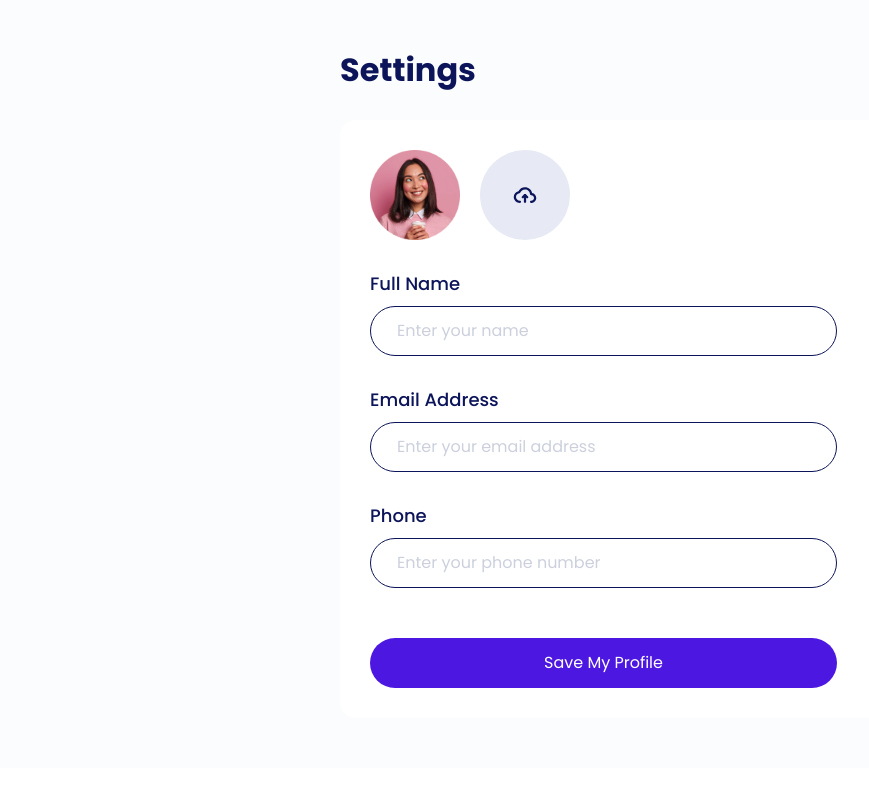
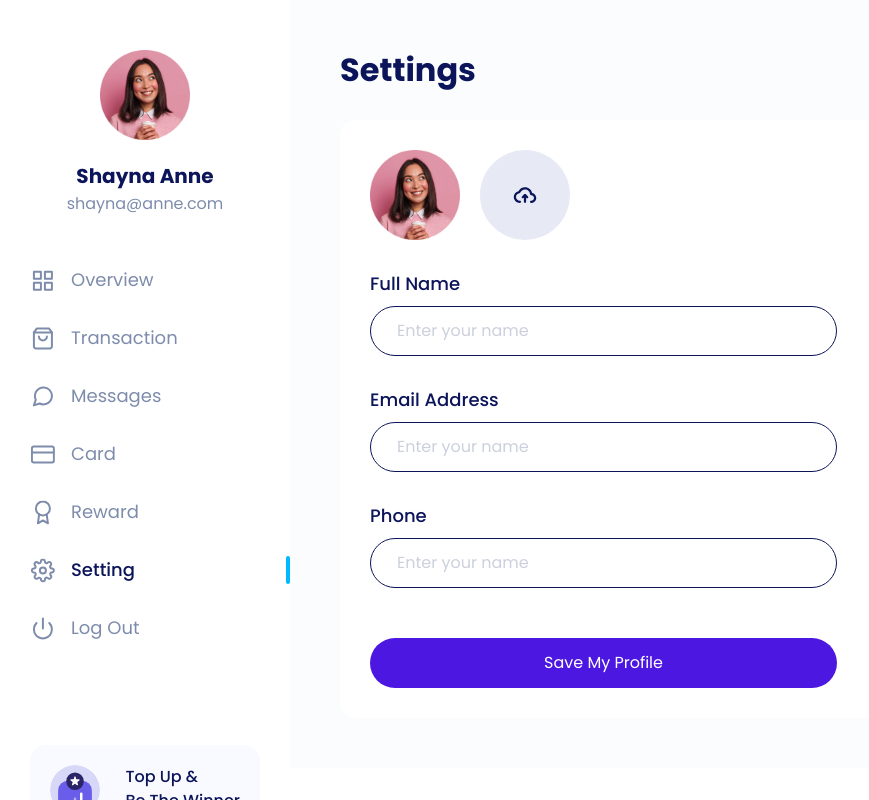
Before and after one commit to muhamaddaffa/duppsstore, a Next.js app: page /member/edit-profile in a window 1280 px wide. Shown: the whole page, without its empty margins (0-869 px from the left). Built offline with nearby package versions, Linux system fonts and the light colour scheme.

Commit message:
refactor: edit profile page

```diff
--- /dev/null
+++ b/components/atoms/Input/index.tsx
@@ -0,0 +1,26 @@
+interface InputProps {
+  label: string;
+}
+
+export default function Input(props: InputProps) {
+  const { label, ...nativeProps } = props;
+  return (
+    <>
+      <label
+        htmlFor="name"
+        className="form-label text-lg fw-medium color-palette-1 mb-10"
+      >
+        {label}
+      </label>
+      <input
+        type="text"
+        className="form-control rounded-pill text-lg"
+        id="name"
+        name="name"
+        aria-describedby="name"
+        placeholder="Enter your name"
+        {...nativeProps}
+      />
+    </>
+  );
+}
--- a/components/organisms/SideBar/MenuItem.tsx
+++ b/components/organisms/SideBar/MenuItem.tsx
@@ -1,5 +1,7 @@
 import classNames from "classnames";
 import Image from "next/image";
+import Link from "next/link";
+
 interface MenuItemProps {
   title: string;
   icon:
@@ -11,9 +13,11 @@
     | "icon-menu-settings"
     | "icon-menu-logout";
   active?: boolean;
+  href: string;
 }
+
 export default function MenuItem(props: Partial<MenuItemProps>) {
-  const { title, icon, active } = props;
+  const { title, icon, active, href } = props;
   const classItem = classNames({
     item: true,
     "mb-30": true,
@@ -31,9 +35,9 @@
       </div>
 
       <p className="item-title m-0">
-        <a href="" className="text-lg text-decoration-none">
-          {title}
-        </a>
+        <Link href={href || "#"} legacyBehavior>
+          <a className="text-lg text-decoration-none">{title}</a>
+        </Link>
       </p>
     </div>
   );
--- a/components/organisms/SideBar/index.tsx
+++ b/components/organisms/SideBar/index.tsx
@@ -1,20 +1,62 @@
 import Footer from "./Footer";
 import MenuItem from "./MenuItem";
-import Profile from "./profile";
+import Profile from "./Profile";
 
-export default function SideBar() {
+interface SideBarProps {
+  activeMenu:
+    | "overview"
+    | "transaction"
+    | "messages"
+    | "card"
+    | "reward"
+    | "setting"
+    | "log-out";
+}
+
+export default function SideBar(props: SideBarProps) {
+  const { activeMenu } = props;
   return (
     <section className="sidebar">
       <div className="content pt-50 pb-30 ps-30">
         <Profile />
         <div className="menus">
-          <MenuItem title="Overview" icon="icon-menu-overview" active />
-          <MenuItem title="Transaction" icon="icon-menu-transaction" />
-          <MenuItem title="Messages" icon="icon-menu-messages" />
-          <MenuItem title="Card" icon="icon-menu-card" />
-          <MenuItem title="Reward" icon="icon-menu-rewards" />
-          <MenuItem title="Setting" icon="icon-menu-settings" />
-          <MenuItem title="Log Out" icon="icon-menu-logout" />
+          <MenuItem
+            title="Overview"
+            icon="icon-menu-overview"
+            active={activeMenu === "overview"}
+            href="/member"
+          />
+          <MenuItem
+            title="Transaction"
+            icon="icon-menu-transaction"
+            active={activeMenu === "transaction"}
+            href="/member/transactions"
+          />
+          <MenuItem
+            title="Messages"
+            icon="icon-menu-messages"
+            active={activeMenu === "messages"}
+            href="/member/messages"
+          />
+          <MenuItem
+            title="Card"
+            icon="icon-menu-card"
+            active={activeMenu === "card"}
+            href="/member/card"
+          />
+          <MenuItem
+            title="Reward"
+            icon="icon-menu-rewards"
+            active={activeMenu === "reward"}
+            href="/member/reward"
+          />
+          <MenuItem
+            title="Setting"
+            icon="icon-menu-settings"
+            active={activeMenu === "setting"}
+            href="/member/edit-profile"
+          />
+          <MenuItem title="Log Out" icon="icon-menu-logout" href="/sign-in" />
         </div>
         <Footer />
       </div>
--- a/pages/member/edit-profile.tsx
+++ b/pages/member/edit-profile.tsx
@@ -1,6 +1,10 @@
+import Input from "@/components/atoms/Input";
+import SideBar from "@/components/organisms/SideBar";
+import Image from "next/image";
 export default function EditProfile() {
   return (
     <section className="edit-profile overflow-auto">
+      <SideBar activeMenu="setting" />
       <main className="main-wrapper">
         <div className="ps-lg-0">
           <h2 className="text-4xl fw-bold color-palette-1 mb-30">Settings</h2>
@@ -15,79 +19,22 @@
                     className="avatar img-fluid"
                   />
                   <div className="avatar-overlay position-absolute top-0 d-flex justify-content-center align-items-center">
-                    <svg
-                      width="24"
-                      height="24"
-                      viewBox="0 0 24 24"
-                      fill="none"
-                      xmlns="http://www.w3.org/2000/svg"
-                    >
-                      <path
-                        d="M3 6H5H21"
-                        stroke="white"
-                        stroke-width="2"
-                        stroke-linecap="round"
-                        stroke-linejoin="round"
-                      />
-                      <path
-                        d="M8 6V4C8 3.46957 8.21071 2.96086 8.58579 2.58579C8.96086 2.21071 9.46957 2 10 2H14C14.5304 2 15.0391 2.21071 15.4142 2.58579C15.7893 2.96086 16 3.46957 16 4V6M19 6V20C19 20.5304 18.7893 21.0391 18.4142 21.4142C18.0391 21.7893 17.5304 22 17 22H7C6.46957 22 5.96086 21.7893 5.58579 21.4142C5.21071 21.0391 5 20.5304 5 20V6H19Z"
-                        stroke="white"
-                        stroke-width="2"
-                        stroke-linecap="round"
-                        stroke-linejoin="round"
-                      />
-                      <path
-                        d="M14 11V17"
-                        stroke="white"
-                        stroke-width="2"
-                        stroke-linecap="round"
-                        stroke-linejoin="round"
-                      />
-                      <path
-                        d="M10 11V17"
-                        stroke="white"
-                        stroke-width="2"
-                        stroke-linecap="round"
-                        stroke-linejoin="round"
-                      />
-                    </svg>
+                    <img
+                      src="/icon/upload.svg"
+                      width={24}
+                      height={24}
+                      alt="upload"
+                    />
                   </div>
                 </div>
                 <div className="image-upload">
-                  <label for="avatar">
-                    <svg
-                      width="90"
-                      height="90"
-                      viewBox="0 0 90 90"
-                      fill="none"
-                      xmlns="http://www.w3.org/2000/svg"
-                    >
-                      <circle cx="45" cy="45" r="45" fill="#E7EAF5" />
-                      <path
-                        fill-rule="evenodd"
-                        clip-rule="evenodd"
-                        d="M45 39.375C42.7981 39.375 40.9679 40.7216 40.3127 42.5332C40.1693 42.9297 39.8162 43.2128 39.398 43.2665C37.4362 43.5183 36 45.1013 36 46.9286C36 48.919 37.7105 50.625 39.9375 50.625C40.5588 50.625 41.0625 51.1287 41.0625 51.75C41.0625 52.3713 40.5588 52.875 39.9375 52.875C36.5726 52.875 33.75 50.2638 33.75 46.9286C33.75 44.0997 35.7853 41.7878 38.4536 41.1547C39.5996 38.7573 42.1173 37.125 45 37.125C48.5711 37.125 51.6055 39.6452 52.1224 43.0137C54.4461 43.4763 56.25 45.4474 56.25 47.8929C56.25 50.6955 53.8807 52.875 51.075 52.875C50.4537 52.875 49.95 52.3713 49.95 51.75C49.95 51.1287 50.4537 50.625 51.075 50.625C52.7428 50.625 54 49.3507 54 47.8929C54 46.435 52.7428 45.1607 51.075 45.1607C50.4537 45.1607 49.95 44.657 49.95 44.0357C49.95 41.5128 47.7862 39.375 45 39.375Z"
-                        fill="#0C145A"
-                      />
-                      <path
-                        fill-rule="evenodd"
-                        clip-rule="evenodd"
-                        d="M45 52.875C44.3787 52.875 43.875 52.3713 43.875 51.75V45C43.875 44.3787 44.3787 43.875 45 43.875C45.6213 43.875 46.125 44.3787 46.125 45V51.75C46.125 52.3713 45.6213 52.875 45 52.875Z"
-                        fill="#0C145A"
-                      />
-                      <path
-                        fill-rule="evenodd"
-                        clip-rule="evenodd"
-                        d="M41.9545 48.0455C41.5152 47.6062 41.5152 46.8938 41.9545 46.4545L44.2045 44.2045C44.6438 43.7652 45.3562 43.7652 45.7955 44.2045C46.2348 44.6438 46.2348 45.3562 45.7955 45.7955L43.5455 48.0455C43.1062 48.4848 42.3938 48.4848 41.9545 48.0455Z"
-                        fill="#0C145A"
-                      />
-                      <path
-                        fill-rule="evenodd"
-                        clip-rule="evenodd"
-                        d="M44.2045 44.2045C44.6438 43.7652 45.3562 43.7652 45.7955 44.2045L48.0455 46.4545C48.4848 46.8938 48.4848 47.6062 48.0455 48.0455C47.6062 48.4848 46.8938 48.4848 46.4545 48.0455L44.2045 45.7955C43.7652 45.3562 43.7652 44.6438 44.2045 44.2045Z"
-                        fill="#0C145A"
-                      />
-                    </svg>
+                  <label htmlFor="avatar">
+                    <img
+                      src="/icon/upload.svg"
+                      width={90}
+                      height={90}
+                      alt="upload"
+                    />
                   </label>
                   <input
                     id="avatar"
@@ -98,52 +45,13 @@
                 </div>
               </div>
               <div className="pt-30">
-                <label
-                  for="name"
-                  className="form-label text-lg fw-medium color-palette-1 mb-10"
-                >
-                  Full Name
-                </label>
-                <input
-                  type="text"
-                  className="form-control rounded-pill text-lg"
-                  id="name"
-                  name="name"
-                  aria-describedby="name"
-                  placeholder="Enter your name"
-                />
+                <Input label="Full Name" />
               </div>
               <div className="pt-30">
-                <label
-                  for="email"
-                  className="form-label text-lg fw-medium color-palette-1 mb-10"
-                >
-                  Email Address
-                </label>
-                <input
-                  type="email"
-                  className="form-control rounded-pill text-lg"
-                  id="email"
-                  name="email"
-                  aria-describedby="email"
-                  placeholder="Enter your email address"
-                />
+                <Input label="Email Address" />
               </div>
               <div className="pt-30">
-                <label
-                  for="phone"
-                  className="form-label text-lg fw-medium color-palette-1 mb-10"
-                >
-                  Phone
-                </label>
-                <input
-                  type="tel"
-                  className="form-control rounded-pill text-lg"
-                  id="phone"
-                  name="phone"
-                  aria-describedby="phone"
-                  placeholder="Enter your phone number"
-                />
+                <Input label="Phone" />
               </div>
               <div className="button-group d-flex flex-column pt-50">
                 <button
--- a/pages/member/index.tsx
+++ b/pages/member/index.tsx
@@ -3,7 +3,7 @@
 export default function Member() {
   return (
     <section className="overview overflow-auto">
-      <SideBar />
+      <SideBar activeMenu="overview" />
       <Overview />
     </section>
   );
```
Also changed, not shown: .eslintrc.json.
